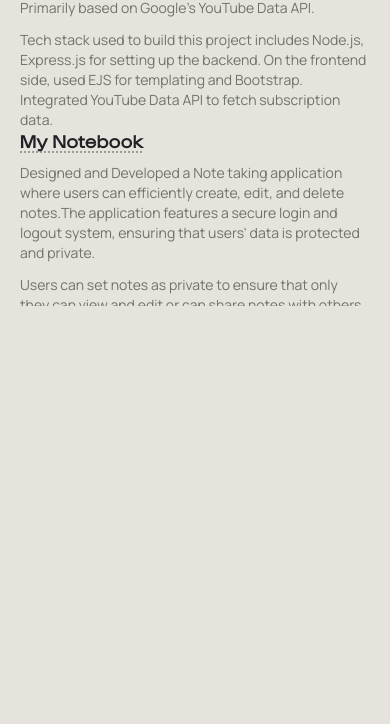
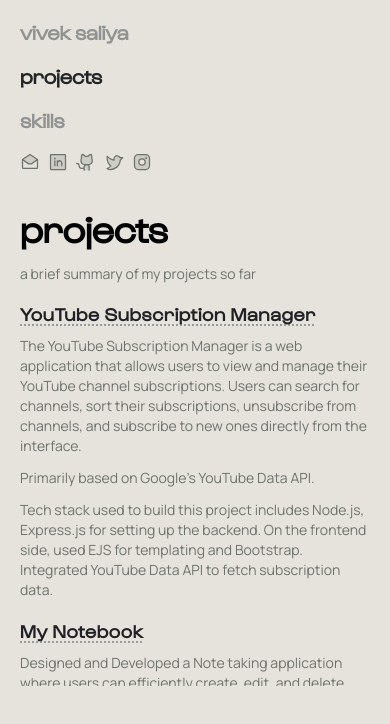
Before and after one commit to saliyavivek/portfolio, a React (Vite) app: page /work in a window 390 px wide. Shown: the top 724 px of the page. Built offline with nearby package versions, Linux system fonts and the light colour scheme; the HTML template or start-up script is replaced by a standard one.

Commit message:
fix: mobile-responsive final

```diff
--- a/src/pages/Home/Home.css
+++ b/src/pages/Home/Home.css
@@ -1,5 +1,4 @@
 .home {
-    /* min-height: 600px; */
     max-width: 550px;
 }
 
@@ -51,6 +50,6 @@
 
 @media (max-width: 800px) {
     .home {
-        margin-top: -100px;
+        margin-top: -120px;
     }
 }
--- a/src/pages/Skills/Skills.css
+++ b/src/pages/Skills/Skills.css
@@ -37,8 +37,8 @@
 
 @media (max-width: 800px) {
     .skills {
-        min-height: auto;
-        margin-top: -580px;
+        max-height: 480px;
+        margin-top: -130px;
         overflow-y: scroll;
     }
 
--- a/src/pages/Work/Work.css
+++ b/src/pages/Work/Work.css
@@ -77,10 +77,7 @@
 
 @media (max-width: 800px) {
     .work {
-        margin-top: -580px;
-    }
-
-    .work__w {
-        margin-top: 0px;
+        max-height: 480px;
+        margin-top: -130px;
     }
 }
```
